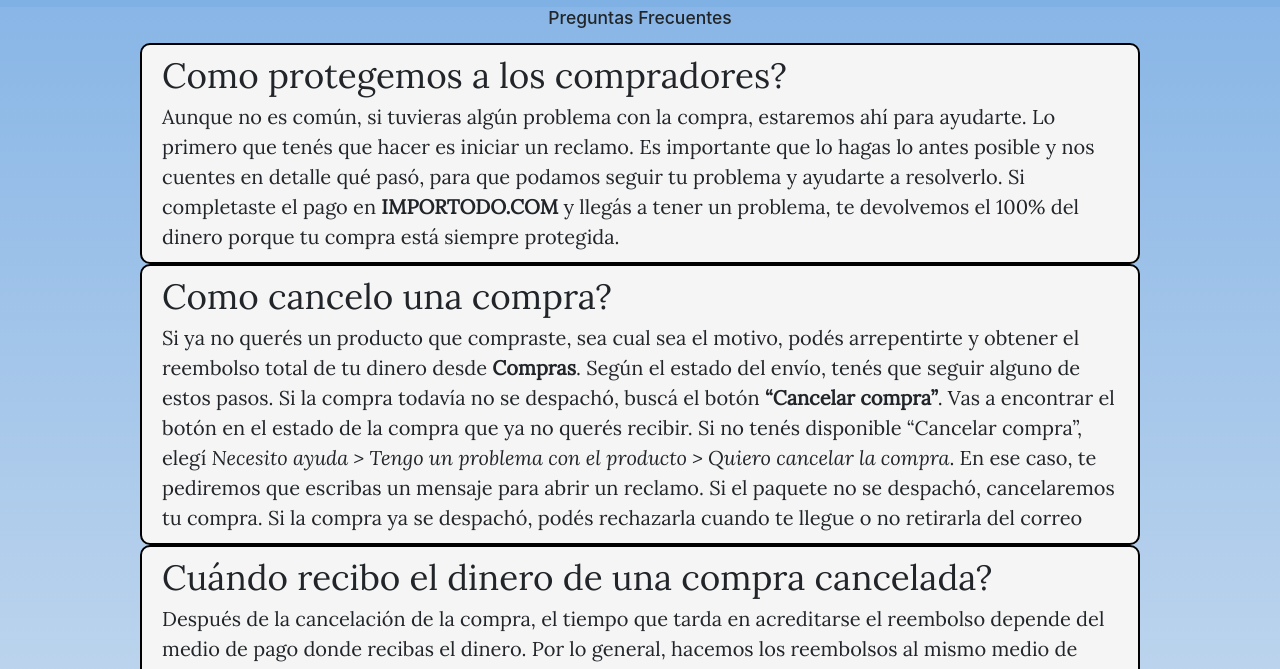
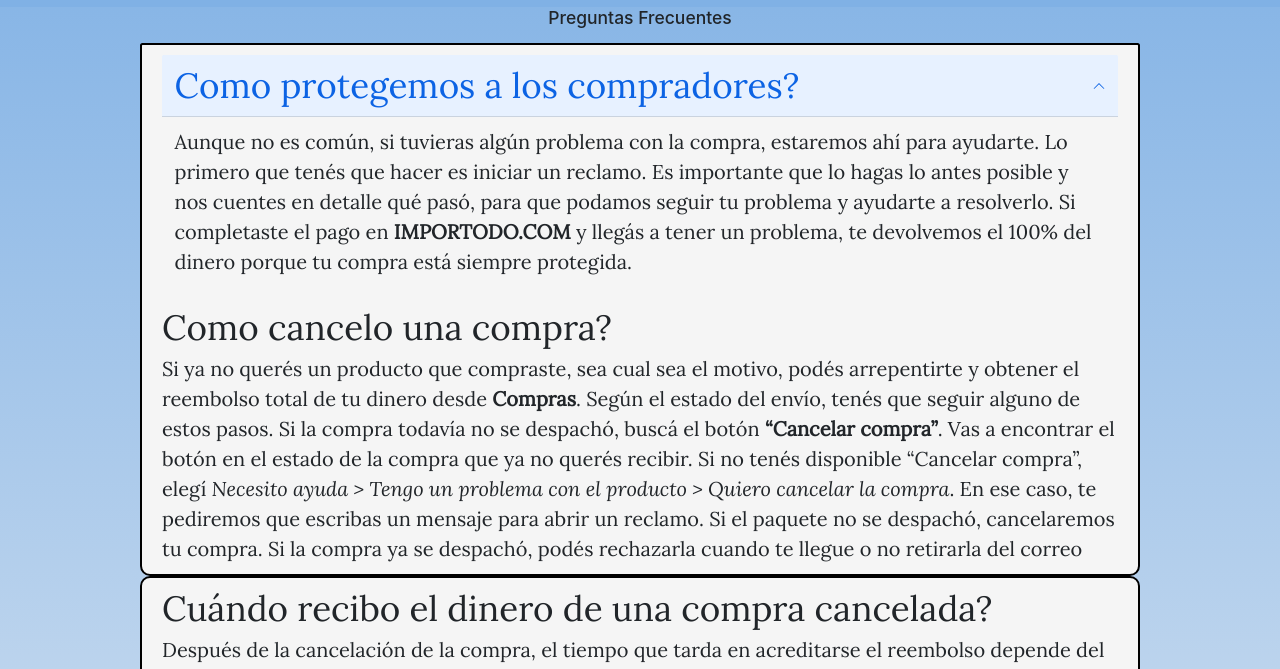
Before and after one commit to arielituzzz/importodo-ArielRicardoSuarezBaez, a plain HTML site: page ayuda.html in a window 1280 px wide. Shown: the part 103-772 px from the top of the page. Drawn offline with nearby package versions, Linux system fonts and the light colour scheme.

Commit message:
Modifique la primer pregunta a modo desplegable y Comente una parte de la pregunta en el html

```diff
--- a/ayuda.html
+++ b/ayuda.html
@@ -47,22 +47,46 @@
         <div class="mainAyuda__contTitle">
           <h3>Preguntas Frecuentes</h3>
         </div>
-        <div class="mainAyuda__cuestion">
+        <div class="accordion" id="accordionExample">
+          <div class="accordion-item mainAyuda__cuestion">
+            <h2 class="accordion-header" id="headingOne">
+              <button
+                class="accordion-button mainAyuda__cuestion__subTitle"
+                type="button"
+                data-bs-toggle="collapse"
+                data-bs-target="#collapseOne"
+                aria-expanded="true"
+                aria-controls="collapseOne"
+              >
+                Como protegemos a los compradores?
+              </button>
+            </h2>
+            <div
+              id="collapseOne"
+              class="accordion-collapse collapse show"
+              aria-labelledby="headingOne"
+              data-bs-parent="#accordionExample"
+            >
+              <div class="accordion-body">
+                <p class="mainAyuda__cuestion__text">
+                  Aunque no es común, si tuvieras algún problema con la compra,
+                  estaremos ahí para ayudarte. Lo primero que tenés que hacer es
+                  iniciar un reclamo. Es importante que lo hagas lo antes
+                  posible y nos cuentes en detalle qué pasó, para que podamos
+                  seguir tu problema y ayudarte a resolverlo. Si completaste el
+                  pago en
+                  <strong>IMPORTODO.COM</strong> y llegás a tener un problema,
+                  te devolvemos el 100% del dinero porque tu compra está siempre
+                  protegida.
+                </p>
+              </div>
+            </div>
+            <!-- <div class="mainAyuda__cuestion">
               <h4 class="mainAyuda__cuestion__subTitle">
                 Como protegemos a los compradores?
               </h4>
-          <p class="mainAyuda__cuestion__text">
-            Aunque no es común, si tuvieras algún problema con la compra,
-            estaremos ahí para ayudarte. Lo primero que tenés que hacer es
-            iniciar un reclamo. Es importante que lo hagas lo antes posible y
-            nos cuentes en detalle qué pasó, para que podamos seguir tu problema
-            y ayudarte a resolverlo. Si completaste el pago en
-            <strong>IMPORTODO.COM</strong> y llegás a tener un problema, te
-            devolvemos el 100% del dinero porque tu compra está siempre
-            protegida.
-          </p>
-        </div>
-        <div class="mainAyuda__cuestion">
+            </div> -->
+
             <h4 class="mainAyuda__cuestion__subTitle">
               Como cancelo una compra?
             </h4>
@@ -78,8 +102,8 @@
                 >Necesito ayuda > Tengo un problema con el producto > Quiero
                 cancelar la compra</em
               >. En ese caso, te pediremos que escribas un mensaje para abrir un
-            reclamo. Si el paquete no se despachó, cancelaremos tu compra. Si la
-            compra ya se despachó, podés rechazarla cuando te llegue o no
+              reclamo. Si el paquete no se despachó, cancelaremos tu compra. Si
+              la compra ya se despachó, podés rechazarla cuando te llegue o no
               retirarla del correo
             </p>
           </div>
@@ -89,9 +113,9 @@
             </h4>
             <p class="mainAyuda__cuestion__text">
               Después de la cancelación de la compra, el tiempo que tarda en
-            acreditarse el reembolso depende del medio de pago donde recibas el
-            dinero. Por lo general, hacemos los reembolsos al mismo medio de
-            pago que usaste para comprar.
+              acreditarse el reembolso depende del medio de pago donde recibas
+              el dinero. Por lo general, hacemos los reembolsos al mismo medio
+              de pago que usaste para comprar.
             </p>
           </div>
           <div class="mainAyuda__cuestion">
@@ -103,9 +127,9 @@
             </p>
             <p class="mainAyuda__cuestion__text">
               Para devolver un producto, buscá la opción “Devolver o cambiar
-            gratis” que aparece en el menú de la compra que ya no querés y seguí
-            los pasos. Te vamos a dar una etiqueta de devolución gratis para que
-            envíes el producto de vuelta.
+              gratis” que aparece en el menú de la compra que ya no querés y
+              seguí los pasos. Te vamos a dar una etiqueta de devolución gratis
+              para que envíes el producto de vuelta.
             </p>
             <p class="mainAyuda__cuestion__text">
               <strong>2. Prepará el paquete para enviarlo</strong>
@@ -113,12 +137,13 @@
             <p class="mainAyuda__cuestion__text">
               Antes de preparar el paquete, revisá que el producto esté en las
               mismas condiciones que lo recibiste, sin usar y con todos sus
-            accesorios y etiquetas. Guardá el producto en su envoltorio original
-            o en uno alternativo si no lo tenés. Embalá el producto. Si es
-            frágil, utilizá un embalaje seguro que lo proteja. Imprimí la
-            etiqueta de devolución y pegala en el paquete. Entregá el paquete al
-            correo. Si compraste más de una unidad del mismo producto, tenés que
-            devolver todos los artículos para recuperar tu dinero.
+              accesorios y etiquetas. Guardá el producto en su envoltorio
+              original o en uno alternativo si no lo tenés. Embalá el producto.
+              Si es frágil, utilizá un embalaje seguro que lo proteja. Imprimí
+              la etiqueta de devolución y pegala en el paquete. Entregá el
+              paquete al correo. Si compraste más de una unidad del mismo
+              producto, tenés que devolver todos los artículos para recuperar tu
+              dinero.
             </p>
             <p class="mainAyuda__cuestion__text">
               <strong>3. Recibí el reembolso del dinero</strong>
@@ -126,11 +151,11 @@
             <p class="mainAyuda__cuestion__text">
               Haremos el reembolso 3 días hábiles después de que llegue el
               producto, una vez que revisemos si cumple con las políticas de
-            devolución. Sin embargo, algunas veces podemos hacer el reembolso ni
-            bien entregás el producto, para que tengas el dinero más rápido. Una
-            vez que hagamos el reembolso, vas a ver todos los detalles sobre el
-            monto, lugar y día de acreditación del dinero desde el estado de tu
-            compra.
+              devolución. Sin embargo, algunas veces podemos hacer el reembolso
+              ni bien entregás el producto, para que tengas el dinero más
+              rápido. Una vez que hagamos el reembolso, vas a ver todos los
+              detalles sobre el monto, lugar y día de acreditación del dinero
+              desde el estado de tu compra.
             </p>
           </div>
           <div class="mainAyuda__cuestion">
@@ -139,11 +164,12 @@
             </h4>
             <p class="mainAyuda__cuestion__text">
               Por politicas de la empresa, <strong>IMPORTODO.COM</strong>
-            cuenta con 7 dias habiles para hacerte entrega de/los productos. Si
-            por alguna razon esos tiempos no se cumplen, te pedimos que por
-            favor nos lo comuniques a la brevedad para que te podamos asistir y
-            brindarte una solucion.
+              cuenta con 7 dias habiles para hacerte entrega de/los productos.
+              Si por alguna razon esos tiempos no se cumplen, te pedimos que por
+              favor nos lo comuniques a la brevedad para que te podamos asistir
+              y brindarte una solucion.
             </p>
+          </div>
         </div>
       </main>
       <footer class="randomFooter">
```
Lines whose indentation alone changed are shown as unchanged.
